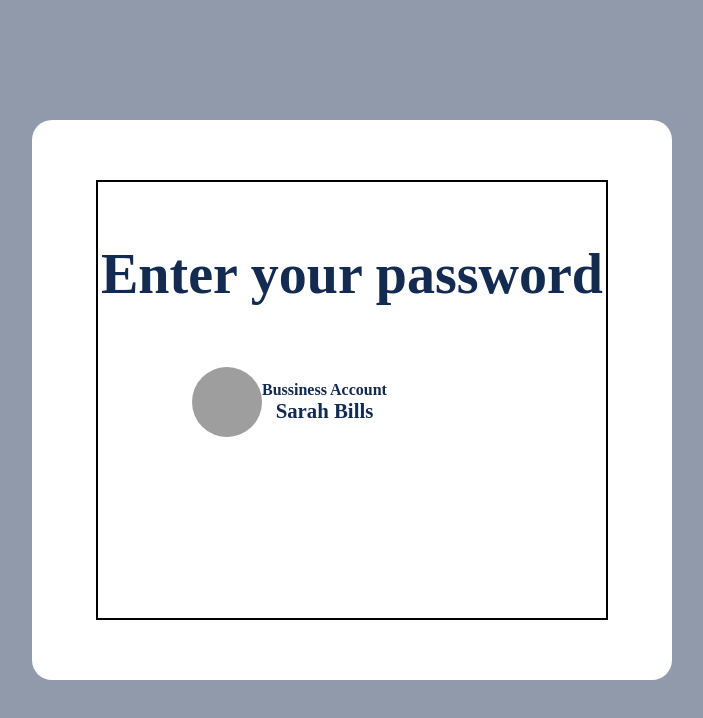
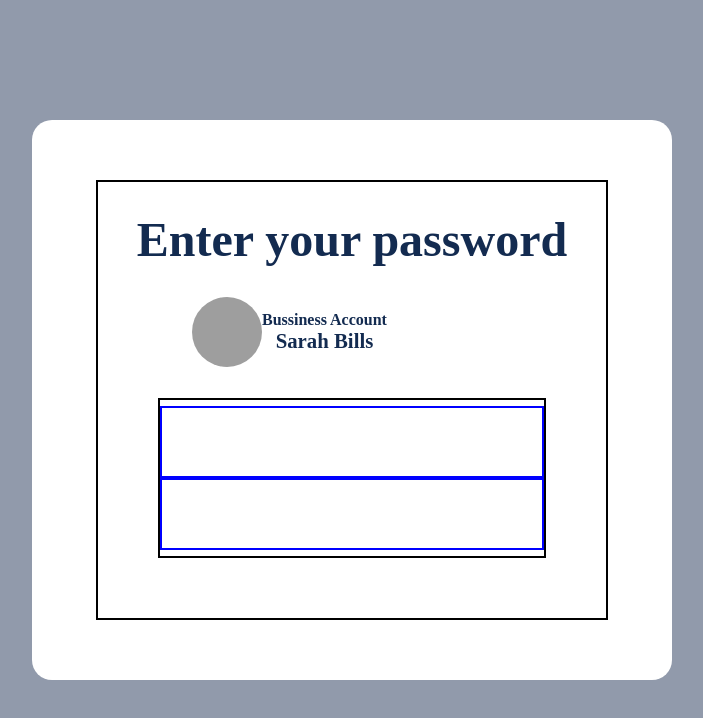
Before and after one commit to Sina-Ebadollahi/DailyUI, a React (Create React App) app: page /Daily3 in a window 1280 px wide. Shown: the top 718 px of the page, without its empty margins (288-991 px from the left). Built offline with nearby package versions, Linux system fonts and the light colour scheme; no server answers; grey boxes are pictures that could not be loaded.

Commit message:
sixth commit | developing Daily3

```diff
--- a/src/Pages/Daily3/Daily3.tsx
+++ b/src/Pages/Daily3/Daily3.tsx
@@ -1,6 +1,8 @@
 import { Avatar } from "@mui/material";
 import { useState } from "react";
 import styled from "styled-components";
+// auth container imports
+import { LockOutlined, VisibilityOutlined, VisibilityOffOutlined  } from "@material-ui/icons";
 // customs
 const primaryColor = '#132B50';
 type CustomDivType = {
@@ -11,6 +13,7 @@ type CustomDivType = {
     w?: string | null;
     h?: string | null;
     fDirection?: string | null;
+    margin?: number[] | null;
 }
 const CustomDiv = styled.div`
     display: ${(s: CustomDivType) => s.d};
@@ -19,6 +22,7 @@ const CustomDiv = styled.div`
     align-items: ${(s: CustomDivType) => s.aItems};
     width: ${(s: CustomDivType) => s.w};
     height: ${(s: CustomDivType) => s.h};
+    margin: ${(s: CustomDivType) => s.margin?.map((e: number) => (`${e}px `))};
 `
 
 // components
@@ -71,7 +75,7 @@ type MainHeaderType = {
 
 }
 const MainHeader = styled.h1`
-    font-size: ${(s: MainHeaderType) => s.fz ? s.fz : 3.5}rem;
+    font-size: ${(s: MainHeaderType) => s.fz ? s.fz : 3}rem;
     color: ${primaryColor};
 `
 export default function Daily3(): JSX.Element{
@@ -101,8 +105,20 @@ export default function Daily3(): JSX.Element{
         </Daily3Section>
     )
 }
+// imports
 const AuthContainer = styled.div`
-
+    min-width: 30vw;
+    min-height: 20vh;
+    display: flex;
+    flex-direction: column;
+    justify-content: center;
+    align-items: center;
+    border: 2px solid black;
+`
+const SideSplitter = styled.div`
+    min-width: 30vw;
+    min-height: 9vh;
+    border: 2px blue solid;
 `
 type AuthenticationPartType = {
     passwordData: string;
@@ -112,7 +128,10 @@ const AuthenticationPart = (props: AuthenticationPartType): JSX.Element => {
 
     return(
         <AuthContainer>
-
+            <SideSplitter>
+                <CustomDiv  />
+            </SideSplitter>
+            <SideSplitter></SideSplitter>
         </AuthContainer>
     )
 }
```
